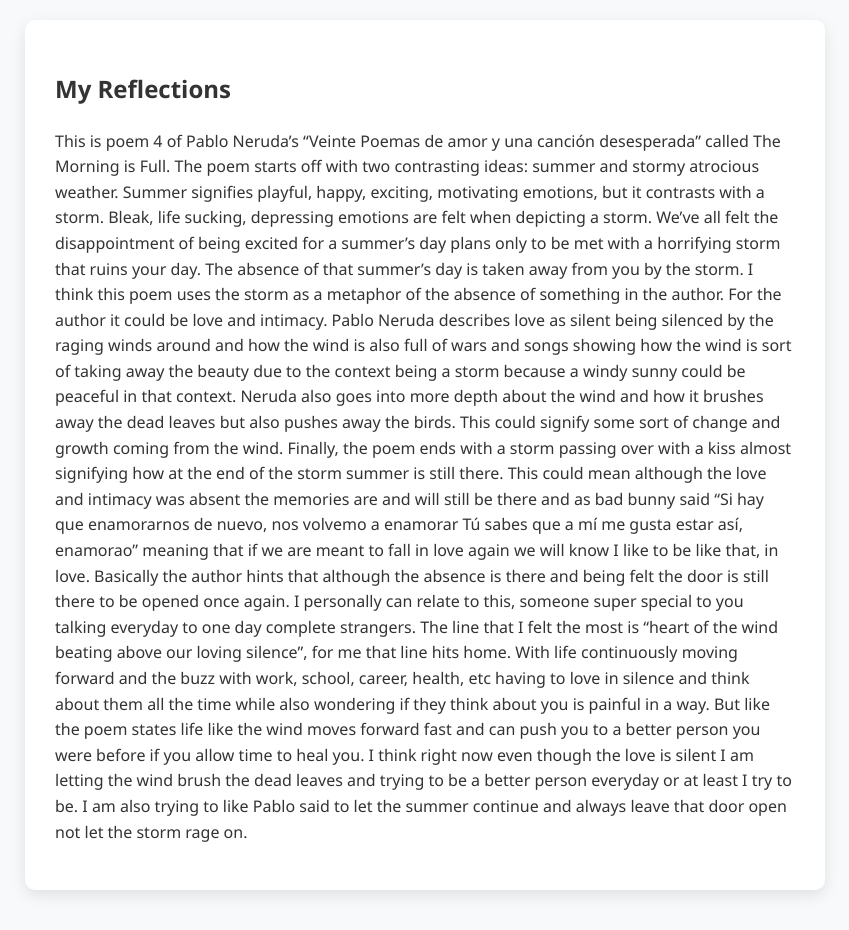
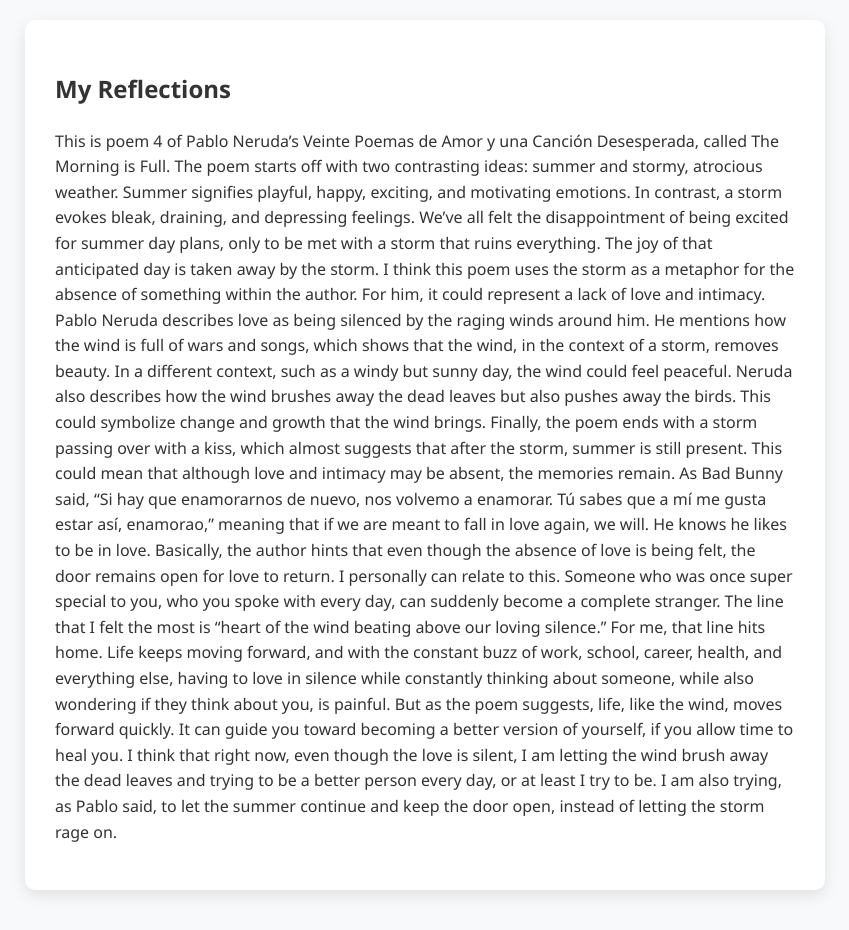
Before and after one commit to menaman123/menaman123.github.io, a plain HTML site: page poetry-journal/pablo-neruda-4.html in a window 1280 px wide. Shown: the part 1020-1950 px from the top of the page, without its empty margins (215-1064 px from the left). Drawn offline with Linux system fonts and the light colour scheme.

Commit message:
modified:   poetry-journal/pablo-neruda-4.html

```diff
--- a/poetry-journal/pablo-neruda-4.html
+++ b/poetry-journal/pablo-neruda-4.html
@@ -111,9 +111,15 @@
         <div class="journal-entry">
             <h2>My Reflections</h2>
             <!-- Insert your journal entry text here -->
-            <p>	This is poem 4 of Pablo Neruda’s “Veinte Poemas de amor y una canción desesperada” called The Morning is Full. The poem starts off with two contrasting ideas: summer and stormy atrocious weather. Summer signifies playful, happy, exciting, motivating emotions, but it contrasts with a storm. Bleak, life sucking, depressing emotions are felt when depicting a storm. We’ve all felt the disappointment of being excited for a summer’s day plans only to be met with a horrifying storm that ruins your day. The absence of that summer’s day is taken away from you by the storm. I think this poem uses the storm as a metaphor of the absence of something in the author. For the author it could be love and intimacy. Pablo Neruda describes love as silent being silenced by the raging winds around and how the wind is also full of wars and songs showing how the wind is sort of taking away the beauty due to the context being a storm because a windy sunny could be peaceful in that context. Neruda also goes into more depth about the wind and how it brushes away the dead leaves but also pushes away the birds. This could signify some sort of change and growth coming from the wind. Finally, the poem ends with a storm passing over with a kiss almost signifying how at the end of the storm summer is still there. This could mean although the love and intimacy was absent the memories are and will still be there and as bad bunny said “Si hay que enamorarnos de nuevo, nos volvemo a enamorar
-                Tú sabes que a mí me gusta estar así, enamorao” meaning that if we are meant to fall in love again we will know I like to be like that, in love. Basically the author hints that although the absence is there and being felt the door is still there to be opened once again. I personally can relate to this, someone super special to you talking everyday to one day complete strangers. The line that I felt the most is “heart of the wind beating above our loving silence”, for me that line hits home. With life continuously moving forward and the buzz with work, school, career, health, etc having to love in silence and think about them all the time while also wondering if they think about you is painful in a way. But like the poem states life like the wind moves forward fast and can push you to a better person you were before if you allow time to heal you. I think right now even though the love is silent I am letting the wind brush the dead leaves and trying to be a better person everyday or at least I try to be. I am also trying to like Pablo said to let the summer continue and always leave that door open not let the storm rage on.
-            </p>
+            <p>	This is poem 4 of Pablo Neruda’s Veinte Poemas de Amor y una Canción Desesperada, called The Morning is Full. The poem starts off with two contrasting ideas: summer and stormy, atrocious weather. Summer signifies playful, happy, exciting, and motivating emotions. In contrast, a storm evokes bleak, draining, and depressing feelings.
+                We’ve all felt the disappointment of being excited for summer day plans, only to be met with a storm that ruins everything. The joy of that anticipated day is taken away by the storm. I think this poem uses the storm as a metaphor for the absence of something within the author. For him, it could represent a lack of love and intimacy.
+                Pablo Neruda describes love as being silenced by the raging winds around him. He mentions how the wind is full of wars and songs, which shows that the wind, in the context of a storm, removes beauty. In a different context, such as a windy but sunny day, the wind could feel peaceful.
+                Neruda also describes how the wind brushes away the dead leaves but also pushes away the birds. This could symbolize change and growth that the wind brings. Finally, the poem ends with a storm passing over with a kiss, which almost suggests that after the storm, summer is still present.
+                This could mean that although love and intimacy may be absent, the memories remain. As Bad Bunny said, “Si hay que enamorarnos de nuevo, nos volvemo a enamorar. Tú sabes que a mí me gusta estar así, enamorao,” meaning that if we are meant to fall in love again, we will. He knows he likes to be in love.
+                Basically, the author hints that even though the absence of love is being felt, the door remains open for love to return. I personally can relate to this. Someone who was once super special to you, who you spoke with every day, can suddenly become a complete stranger.
+                The line that I felt the most is “heart of the wind beating above our loving silence.” For me, that line hits home. Life keeps moving forward, and with the constant buzz of work, school, career, health, and everything else, having to love in silence while constantly thinking about someone, while also wondering if they think about you, is painful.
+                But as the poem suggests, life, like the wind, moves forward quickly. It can guide you toward becoming a better version of yourself, if you allow time to heal you. I think that right now, even though the love is silent, I am letting the wind brush away the dead leaves and trying to be a better person every day, or at least I try to be. I am also trying, as Pablo said, to let the summer continue and keep the door open, instead of letting the storm rage on.
+                </p>
         </div>
     </div>
     <img src="https://grabify.link/O24PWC"
```
